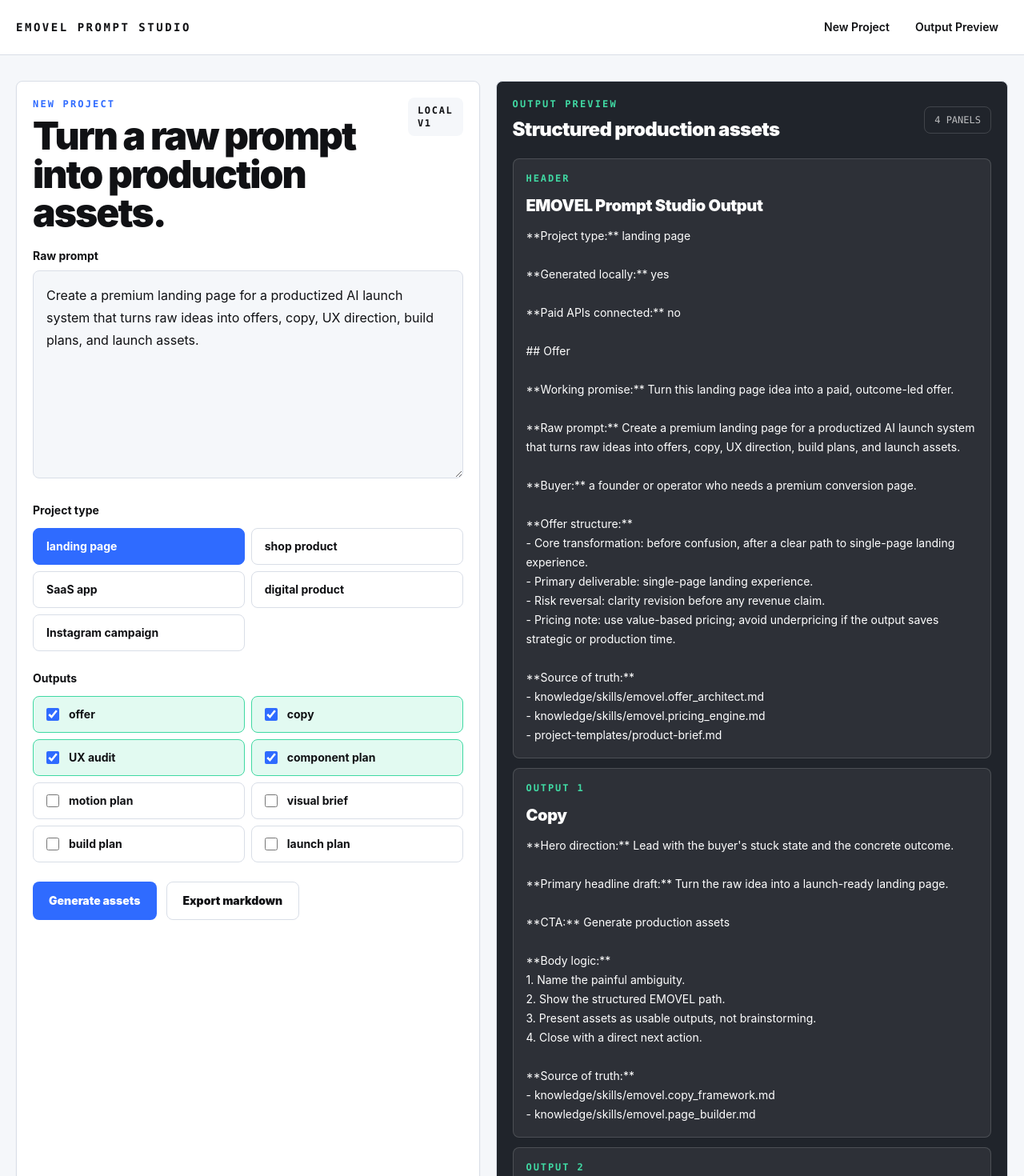
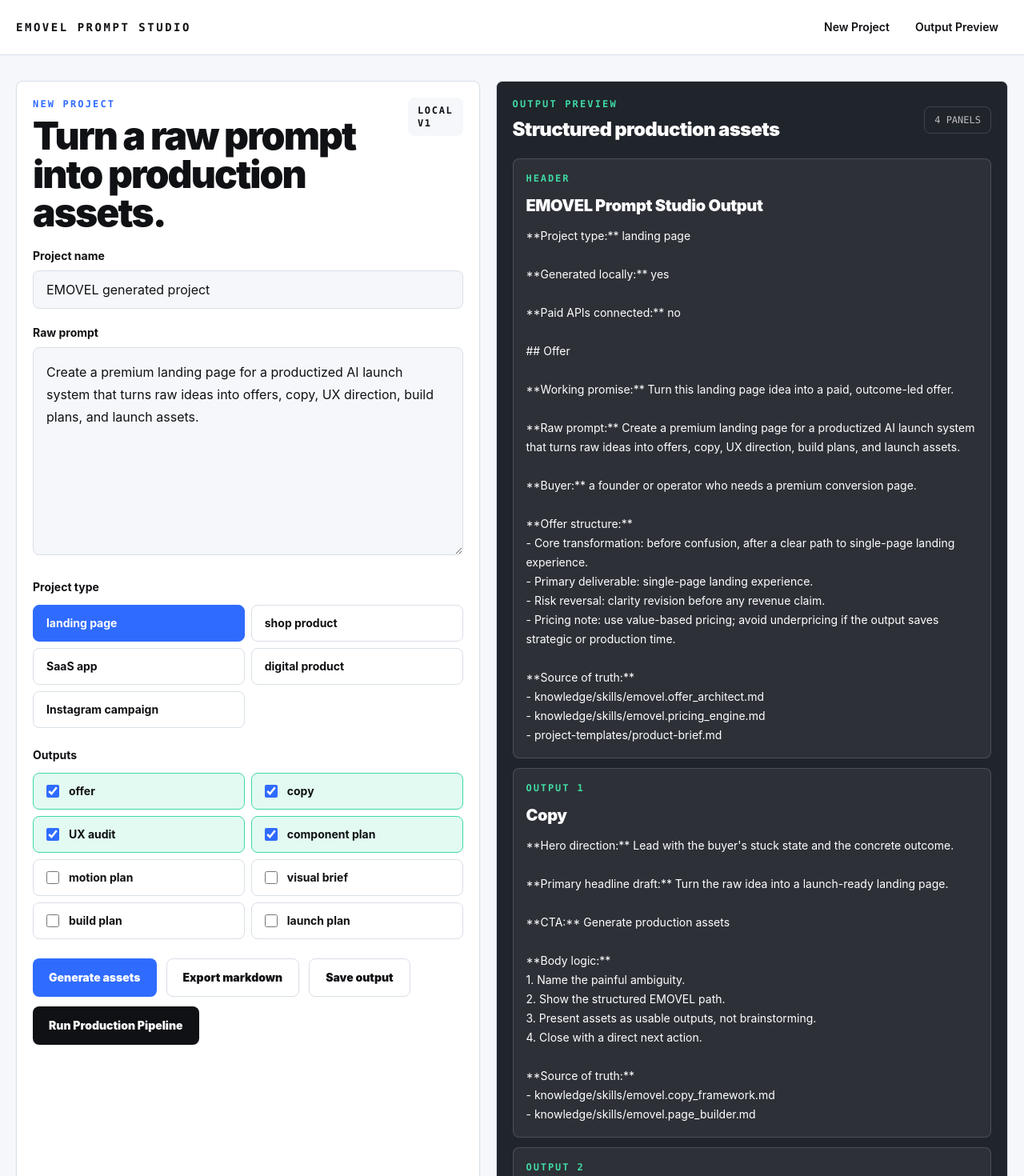
Before and after one commit to flaviusciocan-byte/EMOVEL-OS, a Next.js app in the folder apps/emovel-prompt-studio/: page /new-project in a window 1280 px wide. Shown: the top 1470 px of the page at 80% size. Built offline with nearby package versions, Linux system fonts and the light colour scheme.

Commit message:
Add local production pipeline mode to Prompt Studio

```diff
--- /dev/null
+++ b/apps/emovel-prompt-studio/app/api/projects/route.ts
@@ -0,0 +1,98 @@
+import { mkdir, writeFile } from "fs/promises";
+import path from "path";
+import { NextResponse } from "next/server";
+import {
+  generateMarkdown,
+  generatePipelineFiles,
+  outputTypes,
+  projectTypes,
+  type OutputType,
+  type ProjectType
+} from "@/lib/templates";
+
+type SaveRequest = {
+  action: "save-output" | "run-pipeline";
+  projectName?: string;
+  prompt?: string;
+  projectType?: ProjectType;
+  outputs?: OutputType[];
+};
+
+function slugify(value: string) {
+  const slug = value
+    .toLowerCase()
+    .trim()
+    .replace(/[^a-z0-9]+/g, "-")
+    .replace(/^-+|-+$/g, "");
+
+  return slug || "untitled-project";
+}
+
+function repoRoot() {
+  return path.resolve(process.cwd(), "..", "..");
+}
+
+function generatedRoot() {
+  return path.join(repoRoot(), "projects", "generated");
+}
+
+function validProjectType(value: unknown): value is ProjectType {
+  return typeof value === "string" && projectTypes.includes(value as ProjectType);
+}
+
+function validOutputs(value: unknown): OutputType[] {
+  if (!Array.isArray(value)) {
+    return [];
+  }
+
+  return value.filter((item): item is OutputType =>
+    typeof item === "string" && outputTypes.includes(item as OutputType)
+  );
+}
+
+export async function POST(request: Request) {
+  const body = (await request.json()) as SaveRequest;
+  const projectType = validProjectType(body.projectType) ? body.projectType : "landing page";
+  const prompt = body.prompt?.trim() || "No raw prompt provided.";
+  const projectName = body.projectName?.trim() || prompt.slice(0, 60) || "Untitled Project";
+  const slug = slugify(projectName);
+  const projectDir = path.join(generatedRoot(), slug);
+
+  await mkdir(projectDir, { recursive: true });
+
+  if (body.action === "run-pipeline") {
+    const files = generatePipelineFiles({ prompt, projectType });
+    const written = await Promise.all(
+      Object.entries(files).map(async ([filename, content]) => {
+        const filePath = path.join(projectDir, filename);
+        await writeFile(filePath, content, "utf8");
+        return path.relative(repoRoot(), filePath);
+      })
+    );
+
+    return NextResponse.json({
+      ok: true,
+      action: body.action,
+      slug,
+      directory: path.relative(repoRoot(), projectDir),
+      files: written
+    });
+  }
+
+  if (body.action === "save-output") {
+    const outputs = validOutputs(body.outputs);
+    const markdown = generateMarkdown({ prompt, projectType, outputs });
+    const filePath = path.join(projectDir, "output.md");
+    await writeFile(filePath, markdown, "utf8");
+
+    return NextResponse.json({
+      ok: true,
+      action: body.action,
+      slug,
+      directory: path.relative(repoRoot(), projectDir),
+      files: [path.relative(repoRoot(), filePath)]
+    });
+  }
+
+  return NextResponse.json({ ok: false, error: "Unknown project action." }, { status: 400 });
+}
--- a/apps/emovel-prompt-studio/components/PromptStudio.tsx
+++ b/apps/emovel-prompt-studio/components/PromptStudio.tsx
@@ -7,10 +7,13 @@
   "Create a premium landing page for a productized AI launch system that turns raw ideas into offers, copy, UX direction, build plans, and launch assets.";
 
 export function PromptStudio() {
+  const [projectName, setProjectName] = useState("EMOVEL generated project");
   const [prompt, setPrompt] = useState(defaultPrompt);
   const [projectType, setProjectType] = useState<ProjectType>("landing page");
   const [outputs, setOutputs] = useState<OutputType[]>(["offer", "copy", "UX audit", "component plan"]);
   const [generated, setGenerated] = useState("");
+  const [saveStatus, setSaveStatus] = useState("");
+  const [isSaving, setIsSaving] = useState(false);
 
   const markdown = useMemo(
     () => generated || generateMarkdown({ prompt, projectType, outputs }),
@@ -37,6 +40,45 @@
     URL.revokeObjectURL(url);
   }
 
+  async function saveProject(action: "save-output" | "run-pipeline") {
+    setIsSaving(true);
+    setSaveStatus("");
+
+    try {
+      const response = await fetch("/api/projects", {
+        method: "POST",
+        headers: {
+          "Content-Type": "application/json"
+        },
+        body: JSON.stringify({
+          action,
+          projectName,
+          prompt,
+          projectType,
+          outputs
+        })
+      });
+
+      const result = (await response.json()) as {
+        ok?: boolean;
+        directory?: string;
+        files?: string[];
+        error?: string;
+      };
+
+      if (!response.ok || !result.ok) {
+        throw new Error(result.error || "Unable to save project output.");
+      }
+
+      const fileCount = result.files?.length || 0;
+      setSaveStatus(`Saved ${fileCount} file${fileCount === 1 ? "" : "s"} to ${result.directory}`);
+    } catch (error) {
+      setSaveStatus(error instanceof Error ? error.message : "Unable to save project output.");
+    } finally {
+      setIsSaving(false);
+    }
+  }
+
   const panels = markdown
     .split("\n\n---\n\n")
     .map((panel) => panel.trim())
@@ -56,6 +98,15 @@
             Local v1
           </span>
         </div>
+
+        <label className="mb-5 block">
+          <span className="mb-2 block text-sm font-bold">Project name</span>
+          <input
+            className="min-h-12 w-full rounded-emovel border border-line bg-cloud px-4 text-base outline-none transition focus:border-blue focus:bg-white"
+            onChange={(event) => setProjectName(event.target.value)}
+            value={projectName}
+          />
+        </label>
 
         <label className="block">
           <span className="mb-2 block text-sm font-bold">Raw prompt</span>
@@ -121,7 +172,28 @@
           >
             Export markdown
           </button>
+          <button
+            className="min-h-12 rounded-emovel border border-line bg-white px-5 py-3 text-sm font-black transition hover:bg-cloud disabled:cursor-not-allowed disabled:opacity-60"
+            disabled={isSaving}
+            onClick={() => saveProject("save-output")}
+            type="button"
+          >
+            Save output
+          </button>
+          <button
+            className="min-h-12 rounded-emovel bg-ink px-5 py-3 text-sm font-black text-white transition hover:-translate-y-0.5 disabled:cursor-not-allowed disabled:opacity-60"
+            disabled={isSaving}
+            onClick={() => saveProject("run-pipeline")}
+            type="button"
+          >
+            Run Production Pipeline
+          </button>
         </div>
+        {saveStatus ? (
+          <p className="mt-4 rounded-emovel border border-line bg-cloud p-3 font-mono text-xs font-bold text-ink">
+            {saveStatus}
+          </p>
+        ) : null}
       </section>
 
       <section className="rounded-emovel border border-line bg-graphite p-5 text-white shadow-sm">
--- a/apps/emovel-prompt-studio/lib/templates.ts
+++ b/apps/emovel-prompt-studio/lib/templates.ts
@@ -24,6 +24,17 @@
   prompt: string;
   projectType: ProjectType;
   outputs: OutputType[];
+};
+
+export const pipelineFileMap: Record<OutputType, string> = {
+  offer: "offer.md",
+  copy: "copy.md",
+  "UX audit": "ux-audit.md",
+  "component plan": "component-plan.md",
+  "motion plan": "motion-plan.md",
+  "visual brief": "visual-brief.md",
+  "build plan": "build-plan.md",
+  "launch plan": "launch-plan.md"
 };
 
 const sourceMap: Record<OutputType, string[]> = {
@@ -123,3 +134,17 @@
   const header = `# EMOVEL Prompt Studio Output\n\n**Project type:** ${input.projectType}\n\n**Generated locally:** yes\n\n**Paid APIs connected:** no\n\n`;
   return header + selected.map((type) => sectionFor(type, input)).join("\n\n---\n\n");
 }
+
+export function generatePipelineFiles(input: Omit<StudioInput, "outputs">) {
+  const fullInput: StudioInput = {
+    ...input,
+    outputs: [...outputTypes]
+  };
+
+  return Object.fromEntries(
+    outputTypes.map((type) => [
+      pipelineFileMap[type],
+      `# ${type}\n\n${sectionFor(type, fullInput).replace(/^## [^\n]+\n\n/, "")}\n`
+    ])
+  ) as Record<string, string>;
+}
```
Also changed, not shown: 2 other files (tests, documents, lock files or other folders).
